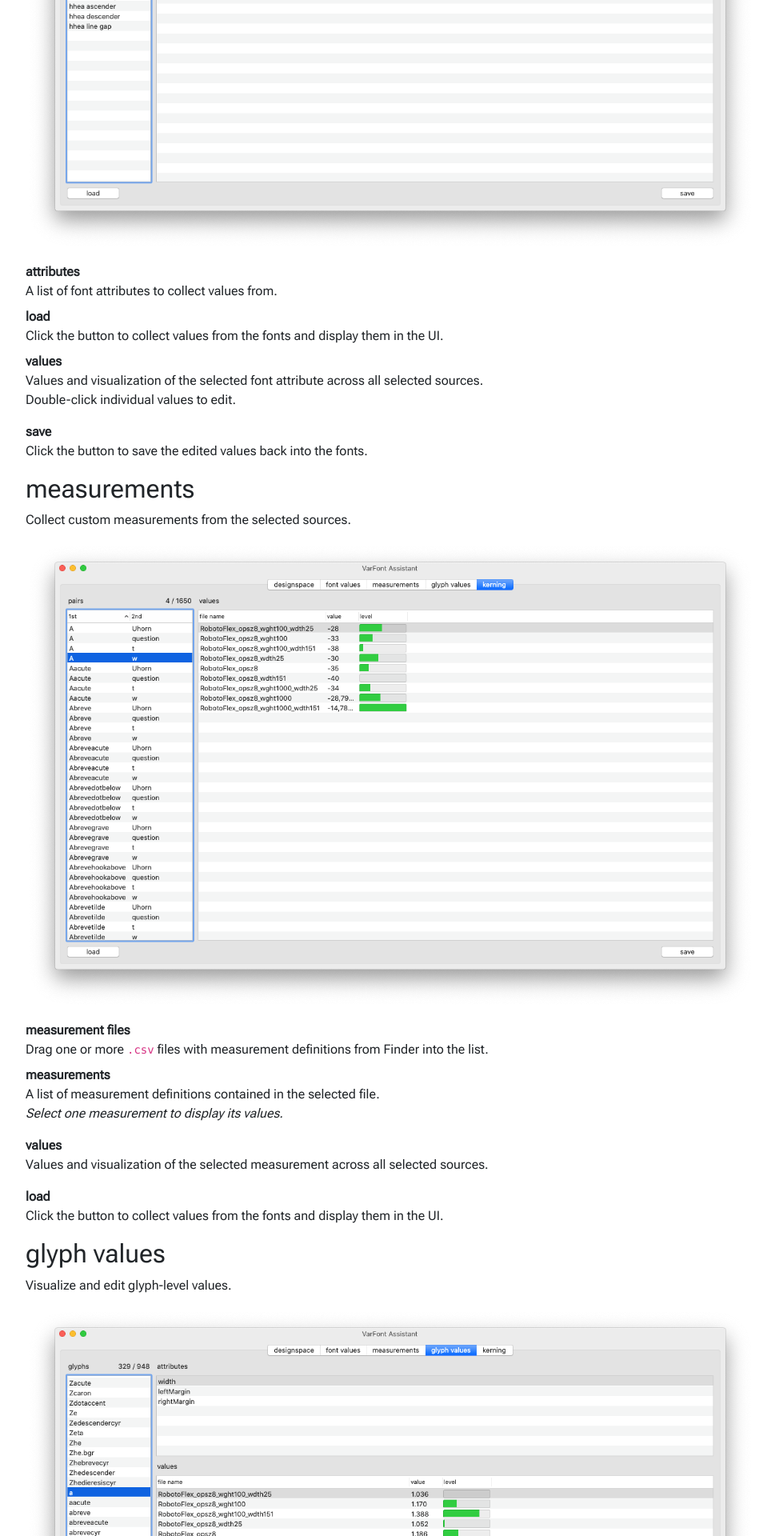
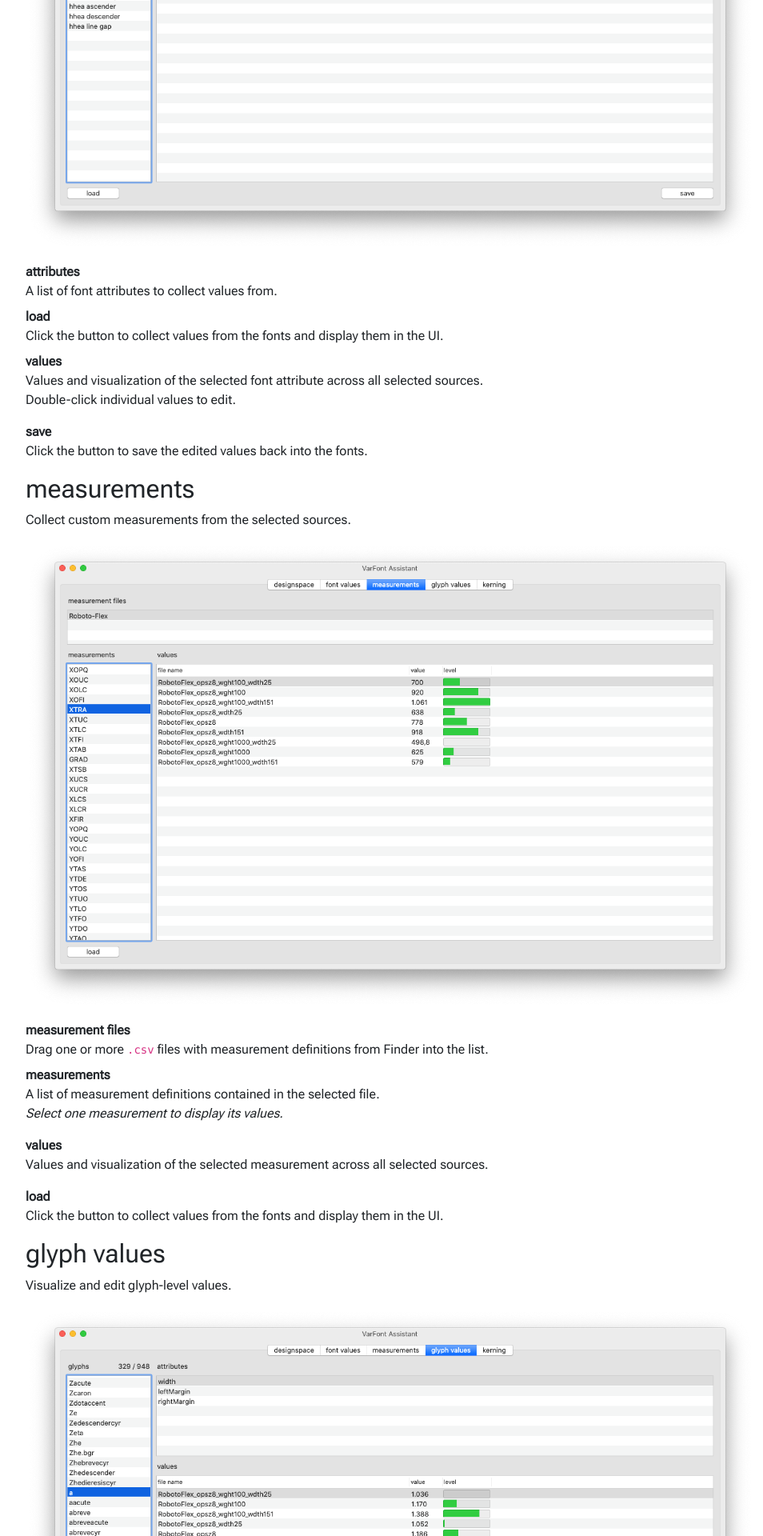
Before and after one commit to googlefonts/fb-variable-values, a Jekyll site: the page built from docs/variable-values-tool.md, in a window 1280 px wide. Shown: the part 1436-3356 px from the top of the page at 80% size, without its empty margins (152-1106 px from the left). Built offline with Jekyll 4.4.1, drawn with Linux system fonts in a browser that asks for light colours; nearby versions of some CDN libraries.

Commit message:
fix image filename

```diff
--- a/docs/variable-values-tool.md
+++ b/docs/variable-values-tool.md
@@ -57,7 +57,7 @@ measurements
 
 Collect custom measurements from the selected sources.
 
-![]({{ site.url }}/images/VariableValues-5.png){: .img-fluid}
+![]({{ site.url }}/images/VariableValues-3.png){: .img-fluid}
 
 measurement files
 : Drag one or more `.csv` files with measurement definitions from Finder into the list.
```
